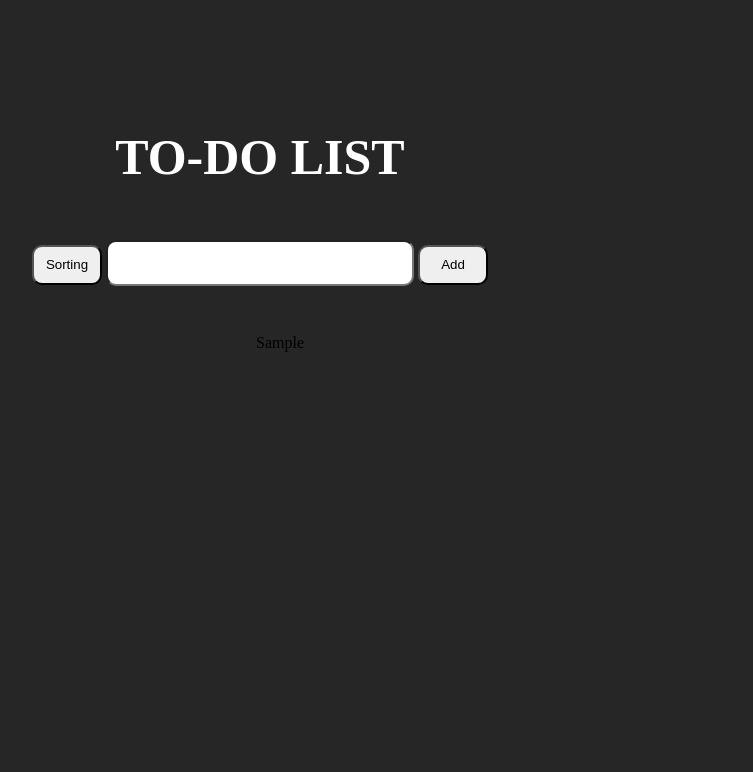
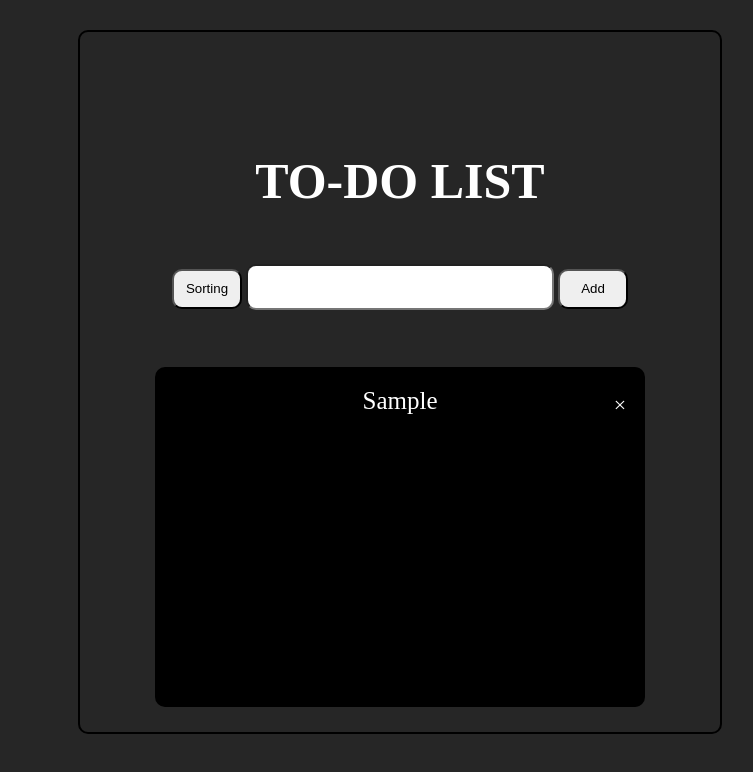
Before and after one commit to cj-the-owl/todo-list, a plain HTML site: page index.html in a window 1280 px wide. Both pictures are taken after typing "Sample" into the empty fields and a click on the button "Add". Shown: the whole page, without its empty margins (380-1133 px from the left). Drawn offline with Linux system fonts and the light colour scheme.

Commit message:
function done

```diff
--- a/assets/script/script.js
+++ b/assets/script/script.js
@@ -1,8 +1,6 @@
 
 const task = document.getElementById("addtask");
 const taskList = document.getElementById("list");
-
-let tasks = [];
 
 function addTask() {
     if(task.value ==="") {
@@ -14,12 +12,13 @@ function addTask() {
         taskList.appendChild(li);
         let span = document.createElement('span');
         span.innerHTML = "\u00d7";
+        li.appendChild(span)
     }
-    task.value="";
+    task.value='';
     saveData();
 }
 
-listContainer.addEventListener('click', function(e){
+taskList.addEventListener('click', (e) => {
     if(e.target.tagName === "LI"){
         e.target.classList.toggle('checked');
         saveData();
@@ -29,10 +28,12 @@ listContainer.addEventListener('click', function(e){
         saveData();
     }
 }, false);
+
 function saveData(){
-    localStorage.setItem('data', listContainer.innerHTML);
+    localStorage.setItem('data', taskList.innerHTML);
 }
+
 function showTask(){
-    listContainer.innerHTML = localStorage.getItem('data');
+    taskList.innerHTML = localStorage.getItem('data');
 }
 showTask();
--- a/assets/style.css
+++ b/assets/style.css
@@ -9,6 +9,12 @@ body {
     flex-direction: column;
     justify-content: center;
     align-items: center;
+    border: 2px solid black;
+    border-radius: 10px;
+    width: 40rem;
+    margin-left: 450px;
+    margin-top: 30px;
+
 }
 
 h1 {
@@ -31,11 +37,14 @@ input {
     border-radius: 10px;
 }
 
-.list {
-    background-color: black;
+#list {
+    background-color: rgb(0, 0, 0);
     color: white;
-    padding: 10px;
+    padding: 20px;
     width: 450px;
+    height: 300px;
+    font-size: 25px;
+    border-radius: 10px;
 
 
 }
@@ -57,11 +66,11 @@ ul li::before {
     background-size:cover;
     background-position: center;
     top: -4px;
-    left: -100px;
+    left: -10px;
 }
 
 ul li.checked {
-    color:rgb(32, 32, 32);
+    color:rgb(255, 255, 255);
     text-decoration: line-through;
 }
 
@@ -69,3 +78,20 @@ ul li.checked::before {
     background-image: url(./icon-check-14.jpg);
 
 }
+
+ul li span {
+    position: absolute;
+    right: -5px;
+    top: 5px;
+    width: 20px;
+    height: 20px;
+    font-size: 22px;
+    color: white;
+    /* line-height: 40px; */
+
+}
+
+ul li span:hover{
+    background: #edeef0;
+    color: black;
+}
```
